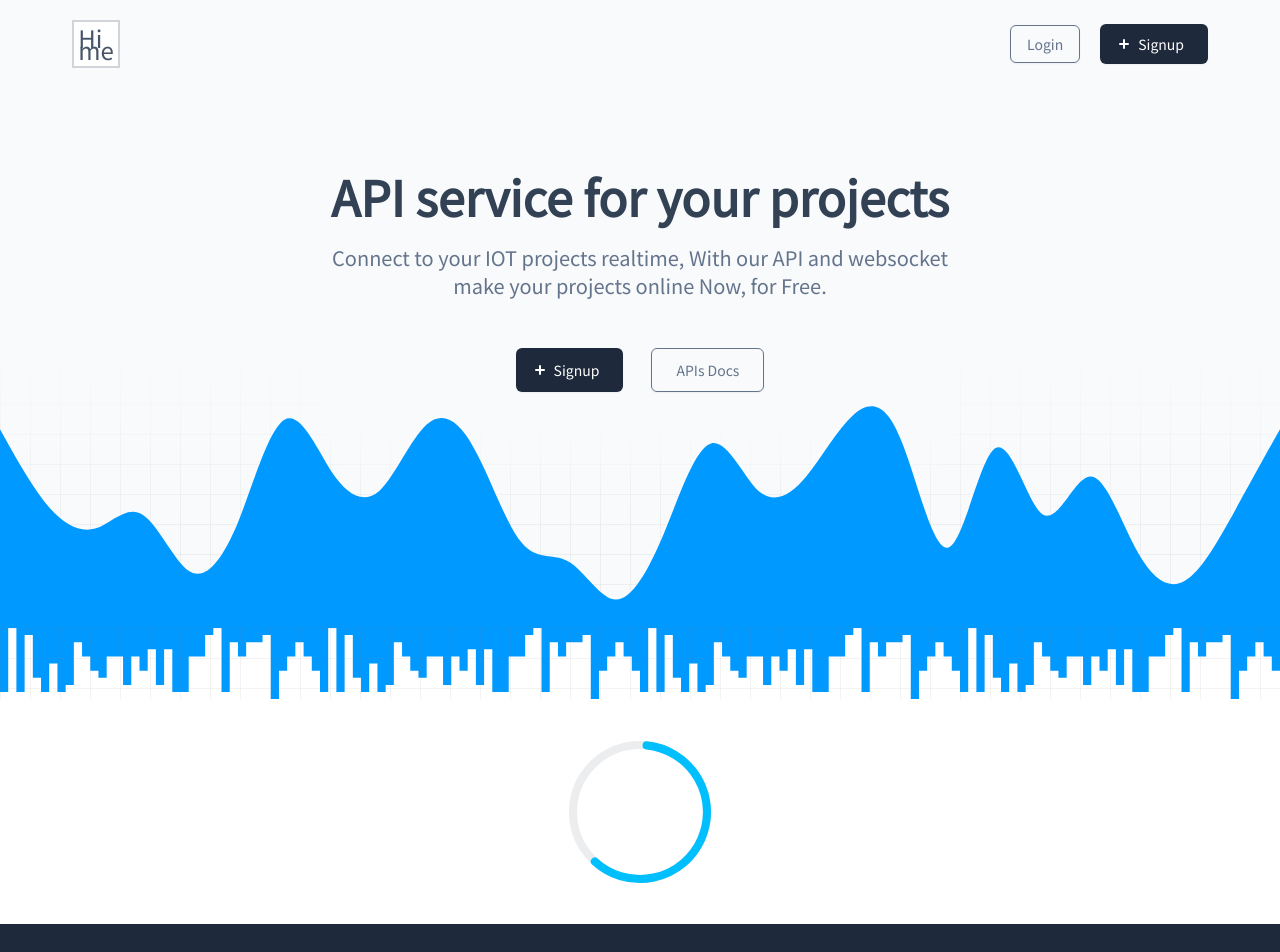
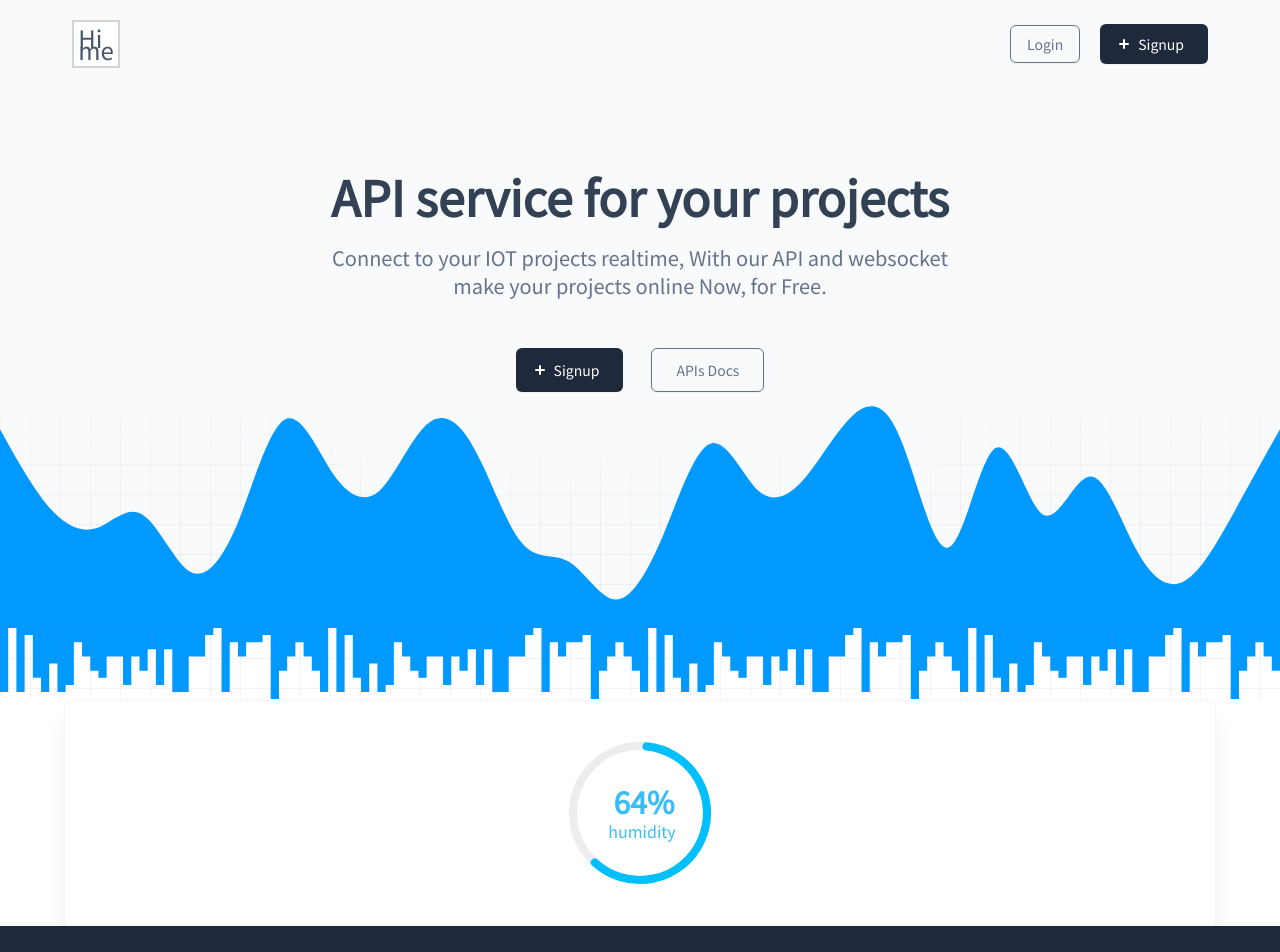
Before and after one commit to boon4681/hime-front, a React (Vite) app: page / in a window 1280 px wide. Shown: the top 952 px of the page. Built offline with nearby package versions, Linux system fonts and the light colour scheme.

Commit message:
add counter

```diff
--- a/package.json
+++ b/package.json
@@ -10,6 +10,7 @@
   "dependencies": {
     "d3": "^7.3.0",
     "d3-selection": "^3.0.0",
+    "framer-motion": "^6.2.8",
     "react": "^17.0.2",
     "react-dom": "^17.0.2",
     "react-router-dom": "6",
--- /dev/null
+++ b/src/components/Counter.tsx
@@ -0,0 +1,23 @@
+import { animate } from "framer-motion";
+import React, { useEffect, useRef } from "react";
+
+export default function Counter({ from, to, digit }: { from: number, to: number, digit?: number }) {
+    const nodeRef = useRef<HTMLDivElement>(null);
+
+    useEffect(() => {
+        const node = nodeRef.current;
+
+        const controls = animate(from, to, {
+            duration: 1,
+            onUpdate(value) {
+                if (node) {
+                    node.textContent = value.toFixed(digit || 0);
+                }
+            }
+        });
+
+        return () => controls.stop();
+    }, [from, to]);
+
+    return <span ref={nodeRef}></span>;
+}
--- a/src/pages/Home.tsx
+++ b/src/pages/Home.tsx
@@ -1,4 +1,5 @@
 import { useEffect, useState } from "react"
+import Counter from "../components/Counter"
 import Donut from "../components/Donut"
 import Logo from "../components/Logo"
 import Print from "../components/Print"
@@ -7,9 +8,10 @@ import useInterval from "../hooks/useInterval"
 
 
 export default () => {
-    const [humidity, setHumidity] = useState(Math.random() * 100)
+    const [humidity, setHumidity] = useState({ old: 0, now: Math.random() * 70 + 30 })
+
     useInterval(() => {
-        setHumidity(Math.random() * 70+30)
+        setHumidity({ old: humidity.now, now: Math.random() * 70 + 30 })
     }, 2000)
 
     return (
@@ -91,20 +93,31 @@ export default () => {
                 {/* <div className="absolute w-full h-full bg-gradient-to-t from-white via-transparent to-transparent"></div> */}
                 <Wave2></Wave2>
             </div>
-            <div className="container">
-                <div className="w-72 my-10 mx-auto">
-                    <Donut data={[
+            <div className="container shadow-xl rounded border border-slate-100">
+                <div className="w-72 flex justify-center items-center my-10 mx-auto">
+                    <div className="absolute flex flex-col justify-center items-center ml-1 w-32 text-sky-400">
+                        <div className="text-3xl ml-1 font-bold">
+                            <Counter from={humidity.old} to={humidity.now} /><span>%</span>
+                        </div>
+                        <div>
+                            humidity
+                        </div>
+                    </div>
+                    <Donut
+                        data={[
                             {
                                 label: 'Data',
-                            value: humidity,
+                                value: humidity.now,
                                 color: 'DeepSkyBlue'
                             },
                             {
                                 label: 'Data',
-                            value: 100-humidity,
+                                value: 100 - humidity.now,
                                 color: 'transparent'
                             },
-                    ]} config={{ label: false }}></Donut>
+                        ]}
+                        config={{ label: false }}
+                    ></Donut>
                 </div>
             </div>
             <footer>
```
Also changed, not shown: 1 other file (tests, documents, lock files or other folders). Lines whose indentation alone changed are shown as unchanged.
